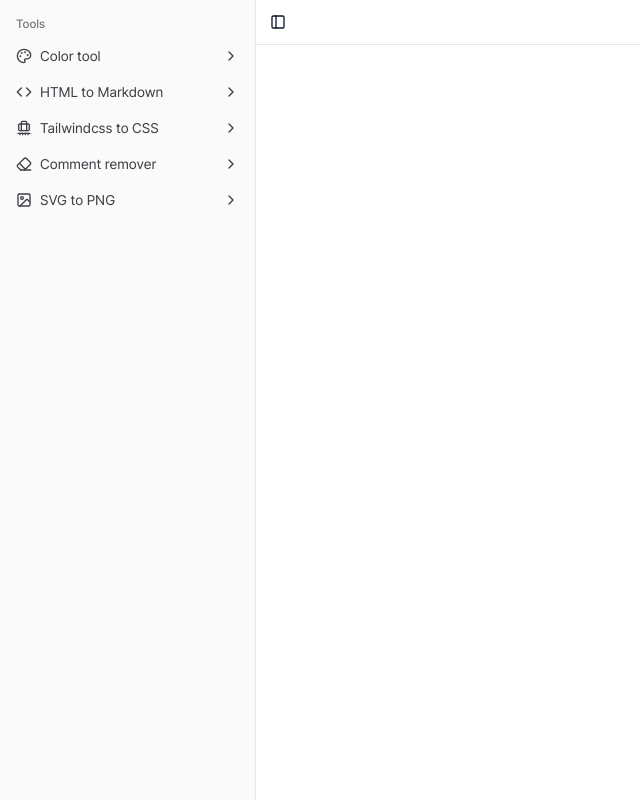
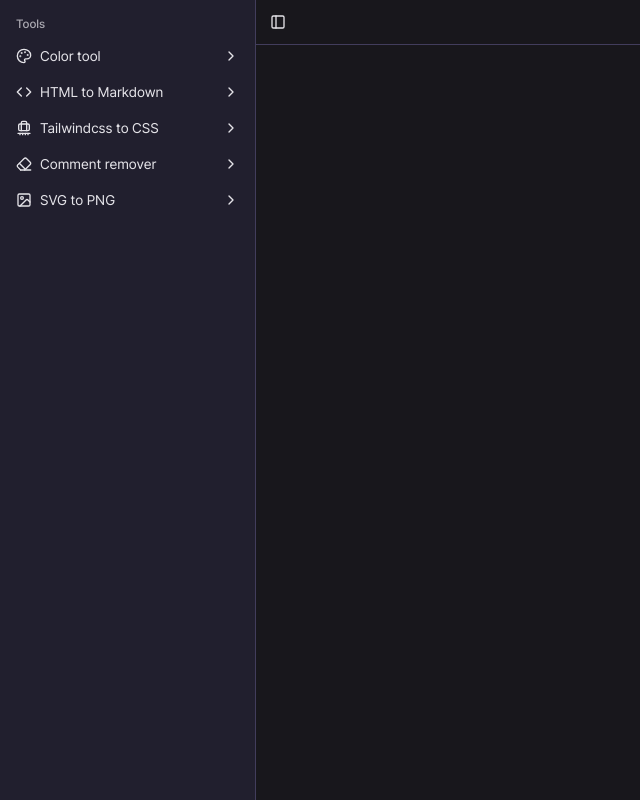
Before and after one commit to eggplantiny/eggp-tools, a React (Vite) app: page / in a window 1280 px wide. Shown: the whole page, without its empty margins (0-640 px from the left). Built offline with nearby package versions, Linux system fonts and the light colour scheme.

Commit message:
1.1v 배포

```diff
--- a/dev-app-update.yml
+++ b/dev-app-update.yml
@@ -1,3 +1,4 @@
-provider: generic
-url: https://example.com/auto-updates
+provider: github
+owner: eggplantiny
+repo: eggp-tools
 updaterCacheDirName: eggp-tools-updater
--- a/package.json
+++ b/package.json
@@ -44,6 +44,7 @@
     "class-variance-authority": "^0.7.0",
     "clsx": "^2.1.1",
     "css": "^3.0.0",
+    "electron-progressbar": "^2.2.1",
     "electron-updater": "^6.1.7",
     "framer-motion": "^11.11.11",
     "js-beautify": "^1.15.1",
--- a/src/renderer/src/assets/css/main.css
+++ b/src/renderer/src/assets/css/main.css
@@ -9,103 +9,89 @@
   @apply font-pretendard;
 }
 
+
+@tailwind base;
+@tailwind components;
+@tailwind utilities;
+
+
+@tailwind base;
+@tailwind components;
+@tailwind utilities;
+
 @layer base {
   :root {
-    --background: 0 0% 100%;
-    --foreground: 222.2 47.4% 11.2%;
+    --background: 250 10% 10%;
+    --foreground: 250 10% 90%;
+    --card: 250 20% 15%;
+    --card-foreground: 250 10% 90%;
+    --popover: 250 30% 12%;
+    --popover-foreground: 250 10% 90%;
+    --primary: 272.7 100% 48.5%;
+    --primary-foreground: 250 0% 100%;
+    --secondary: 250 100% 70%;
+    --secondary-foreground: 250 10% 10%;
+    --muted: 250 10% 20%;
+    --muted-foreground: 250 10% 90%;
+    --accent: 0 100% 70%;
+    --accent-foreground: 250 10% 10%;
+    --destructive: 360 100% 70%;
+    --destructive-foreground: 250 10% 10%;
+    --border: 250 20% 30%;
+    --input: 250 20% 15%;
+    --ring: 273.0120481927711 99.20318725099602% 49.2156862745098%;
+    --chart-1: 300 100% 80%;
+    --chart-2: 240 100% 90%;
+    --chart-3: 200 100% 70%;
+    --chart-4: 60 100% 80%;
+    --chart-5: 0 100% 80%;
+    --radius: 0.75rem;
 
-    --muted: 210 40% 96.1%;
-    --muted-foreground: 215.4 16.3% 46.9%;
-
-    --popover: 0 0% 100%;
-    --popover-foreground: 222.2 47.4% 11.2%;
-
-    --border: 214.3 31.8% 91.4%;
-    --input: 214.3 31.8% 91.4%;
-
-    --card: 0 0% 100%;
-    --card-foreground: 222.2 47.4% 11.2%;
-
-    --primary: 222.2 47.4% 11.2%;
-    --primary-foreground: 210 40% 98%;
-
-    --secondary: 210 40% 96.1%;
-    --secondary-foreground: 222.2 47.4% 11.2%;
-
-    --accent: 210 40% 96.1%;
-    --accent-foreground: 222.2 47.4% 11.2%;
-
-    --destructive: 0 100% 50%;
-    --destructive-foreground: 210 40% 98%;
-
-    --ring: 215 20.2% 65.1%;
-
-    --radius: 0.5rem;
-
-    --sidebar-background: 0 0% 98%;
-
-    --sidebar-foreground: 240 5.3% 26.1%;
-
-    --sidebar-primary: 240 5.9% 10%;
-
-    --sidebar-primary-foreground: 0 0% 98%;
-
-    --sidebar-accent: 240 4.8% 95.9%;
-
-    --sidebar-accent-foreground: 240 5.9% 10%;
-
-    --sidebar-border: 220 13% 91%;
-
-    --sidebar-ring: 217.2 91.2% 59.8%;
+    --sidebar-background: 250 20% 15%;
+    --sidebar-foreground: 250 10% 90%;
+    --sidebar-primary: 272.7 100% 48.5%;
+    --sidebar-primary-foreground: 250 0% 100%;
+    --sidebar-accent: 0 100% 70%;
+    --sidebar-accent-foreground: 250 10% 10%;
+    --sidebar-border: 250 20% 30%;
+    --sidebar-ring: 300 100% 50%;
   }
 
   .dark {
-    --background: 224 71% 4%;
-    --foreground: 213 31% 91%;
+    --background: 250 10% 10%;
+    --foreground: 250 10% 90%;
+    --card: 250 20% 15%;
+    --card-foreground: 250 10% 90%;
+    --popover: 250 30% 12%;
+    --popover-foreground: 250 10% 90%;
+    --primary: 272.7 100% 48.5%;
+    --primary-foreground: 250 0% 100%;
+    --secondary: 250 100% 70%;
+    --secondary-foreground: 250 10% 10%;
+    --muted: 250 10% 20%;
+    --muted-foreground: 250 10% 90%;
+    --accent: 0 100% 70%;
+    --accent-foreground: 250 10% 10%;
+    --destructive: 360 100% 70%;
+    --destructive-foreground: 250 10% 10%;
+    --border: 250 20% 30%;
+    --input: 250 20% 15%;
+    --ring: 273.0120481927711 99.20318725099602% 49.2156862745098%;
+    --chart-1: 300 100% 80%;
+    --chart-2: 240 100% 90%;
+    --chart-3: 200 100% 70%;
+    --chart-4: 60 100% 80%;
+    --chart-5: 0 100% 80%;
+    --radius: 0.75rem;
 
-    --muted: 223 47% 11%;
-    --muted-foreground: 215.4 16.3% 56.9%;
-
-    --accent: 216 34% 17%;
-    --accent-foreground: 210 40% 98%;
-
-    --popover: 224 71% 4%;
-    --popover-foreground: 215 20.2% 65.1%;
-
-    --border: 216 34% 17%;
-    --input: 216 34% 17%;
-
-    --card: 224 71% 4%;
-    --card-foreground: 213 31% 91%;
-
-    --primary: 210 40% 98%;
-    --primary-foreground: 222.2 47.4% 1.2%;
-
-    --secondary: 222.2 47.4% 11.2%;
-    --secondary-foreground: 210 40% 98%;
-
-    --destructive: 0 63% 31%;
-    --destructive-foreground: 210 40% 98%;
-
-    --ring: 216 34% 17%;
-
-    --radius: 0.5rem;
-
-    --sidebar-background: 240 5.9% 10%;
-
-    --sidebar-foreground: 240 4.8% 95.9%;
-
-    --sidebar-primary: 224.3 76.3% 48%;
-
-    --sidebar-primary-foreground: 0 0% 100%;
-
-    --sidebar-accent: 240 3.7% 15.9%;
-
-    --sidebar-accent-foreground: 240 4.8% 95.9%;
-
-    --sidebar-border: 240 3.7% 15.9%;
-
-    --sidebar-ring: 217.2 91.2% 59.8%;
+    --sidebar-background: 250 20% 15%;
+    --sidebar-foreground: 250 10% 90%;
+    --sidebar-primary: 272.7 100% 48.5%;
+    --sidebar-primary-foreground: 250 0% 100%;
+    --sidebar-accent: 0 100% 70%;
+    --sidebar-accent-foreground: 250 10% 10%;
+    --sidebar-border: 250 20% 30%;
+    --sidebar-ring: 300 100% 50%;
   }
 }
 
--- a/src/renderer/src/assets/css/shiki.css
+++ b/src/renderer/src/assets/css/shiki.css
@@ -2,7 +2,7 @@
   -ms-overflow-style: none;
   scrollbar-width: none;
 
-  @apply text-lg leading-6 font-pretendard overflow-auto w-full h-full;
+  @apply text-sm leading-6 font-pretendard overflow-auto w-full h-full;
   tab-size: 4;
 }
 
--- a/src/renderer/src/components/atomic/atoms/code-editor.tsx
+++ b/src/renderer/src/components/atomic/atoms/code-editor.tsx
@@ -108,11 +108,12 @@
             'text-transparent',
             'caret-gray-500',
             'tab-size-4',
-            'text-lg',
+            'text-sm',
             'leading-6',
             'font-pretendard',
             'resize-none',
             'z-10',
+            'focus:outline-none',
           )}
           autoComplete="off"
           autoCorrect="off"
--- a/src/renderer/src/components/layout/app-sidebar.tsx
+++ b/src/renderer/src/components/layout/app-sidebar.tsx
@@ -65,7 +65,9 @@
   return (
     <Sidebar collapsible="icon" {...props}>
       <SidebarContent>
-        <NavMain items={menuItems} />
+        <NavMain
+          items={menuItems}
+        />
       </SidebarContent>
       <SidebarRail />
     </Sidebar>
--- a/src/renderer/src/hooks/use-playground.ts
+++ b/src/renderer/src/hooks/use-playground.ts
@@ -1,5 +1,4 @@
 import type { BundledLanguageInfo, BundledThemeInfo } from '@shikijs/types'
-import { useLocalStorage } from '@/hooks/use-storage'
 import { useEffect, useRef, useState } from 'react'
 
 interface Props {
@@ -7,12 +6,12 @@
 }
 
 export function usePlayground(props: Props) {
-  const [theme, setTheme] = useLocalStorage<string>('shiki-playground:theme', 'vitesse-dark')
+  const [theme, setTheme] = useState<string>('synthwave-84')
 
   const [allThemes, setAllThemes] = useState<BundledThemeInfo[]>([
     {
-      id: 'vitesse-dark',
-      displayName: 'Vitesse Dark',
+      id: 'synthwave-84',
+      displayName: 'Synthwave 84',
       type: 'dark',
       import: undefined!,
     },
```
Also changed, not shown: src/main/index.ts (+67 -3 lines), 1 other file (tests, documents, lock files or other folders).
